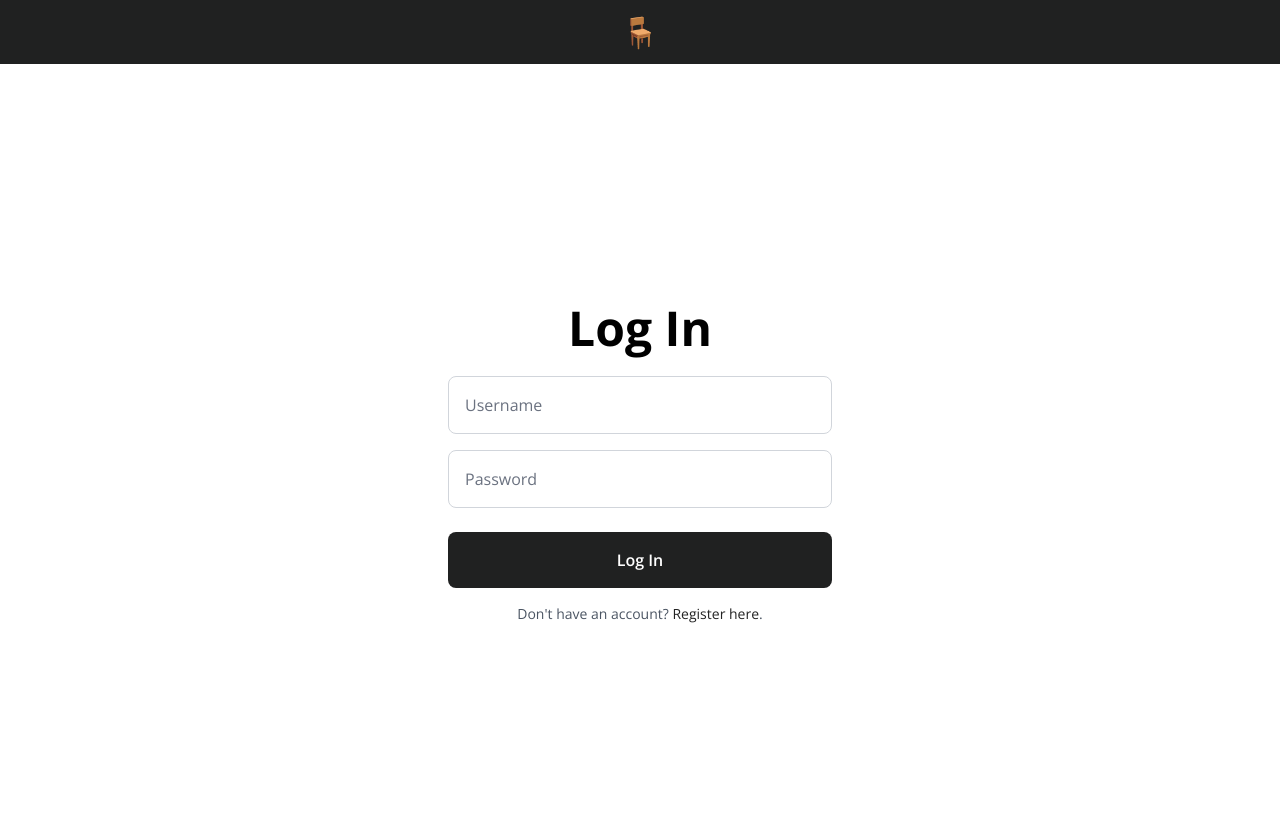
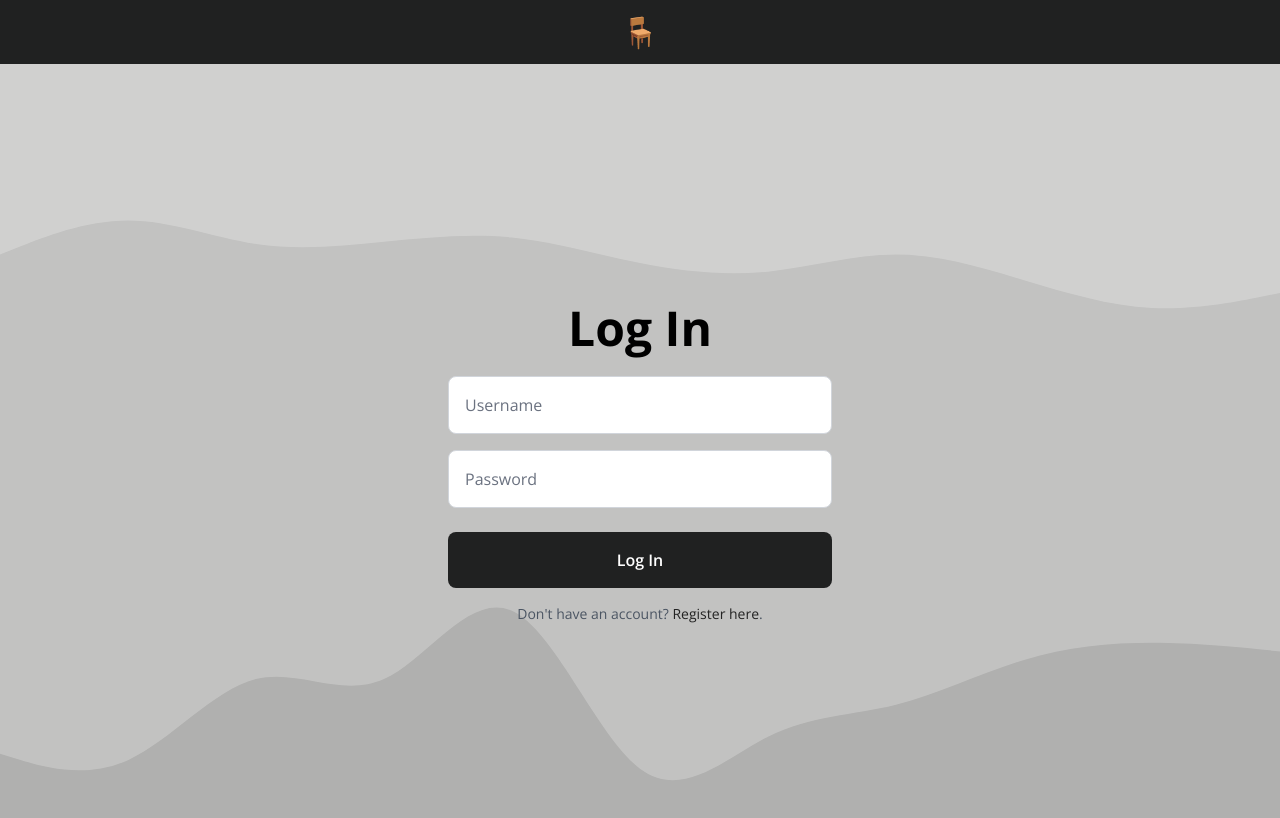
Before and after one commit to pranavbalu1/university-seat-swapper, a SvelteKit app in the folder frontend/seat-swapper-frontend/: page /auth/login in a window 1280 px wide. Shown: the top 818 px of the page. Built offline with nearby package versions, Linux system fonts and the light colour scheme; no server answers; a web font is replaced by a local one.

Commit message:
add background

```diff
--- a/frontend/seat-swapper-frontend/src/routes/+layout.svelte
+++ b/frontend/seat-swapper-frontend/src/routes/+layout.svelte
@@ -35,7 +35,13 @@
 
 
 
-<main class="bg-background h-svh">  <!-- Add a background color if necessary -->
+<main
+  class="h-svh bg-stacked-waves bg-cover bg-no-repeat">
   <Navbar />  <!-- Add the Navbar at the top -->
   {@render children()}  <!-- This renders the content of each page -->
 </main>
+
+<style>
+
+
+</style>
--- a/frontend/seat-swapper-frontend/src/routes/auth/login/+page.svelte
+++ b/frontend/seat-swapper-frontend/src/routes/auth/login/+page.svelte
@@ -18,7 +18,7 @@
     };
 </script>
 
-<div class="min-h-screen bg-background flex flex-col">
+<div class="min-h-screen bg-stacked-waves-2 bg-cover bg-no-repeat flex flex-col">
     <!-- Login Section -->
     <div class="flex-grow flex flex-col justify-center items-center px-4 ">
         <h1 class="text-5xl font-bold text-center text-title mb-6">Log In</h1>
--- a/frontend/seat-swapper-frontend/src/routes/dashboard/+page.svelte
+++ b/frontend/seat-swapper-frontend/src/routes/dashboard/+page.svelte
@@ -274,7 +274,7 @@
 
 <div class="flex flex-col justify-center items-center p-1 pt-[4%]">
   <!-- Tab navigation -->
-  <div class="flex justify-left gap-20 mb-2 mt-4 w-[80%] max-w-[80rem] px-8 py-4 rounded-2xl border-2 border-gray-400">
+  <div class="bg-background bg-opacity-80 flex justify-left gap-20 mb-2 mt-4 w-[80%] max-w-[80rem] px-8 py-4 rounded-2xl border-2 border-gray-400">
     <button class="text-2xl hover:underline underline-offset-2 decoration-2 text-primary" on:click={() => activeTab.set('profile')} class:underline={$activeTab === 'profile'}>
       Profile
     </button>
@@ -286,7 +286,7 @@
     </button>
   </div>
 
-  <div class="flex flex-col justify-center items-center h-[45rem] w-[80%] max-w-[80rem] px-8 py-4 rounded-2xl border-2 border-gray-400">
+  <div class=" bg-background bg-opacity-80 flex flex-col justify-center items-center h-[45rem] w-[80%] max-w-[80rem] px-8 py-4 rounded-2xl border-2 border-gray-400">
     <!-- Profile tab -->
     {#if $activeTab === 'profile'}
       <form class="flex flex-col gap-4 w-full max-w-md" on:submit|preventDefault={saveProfile}>
--- a/frontend/seat-swapper-frontend/tailwind.config.ts
+++ b/frontend/seat-swapper-frontend/tailwind.config.ts
@@ -17,10 +17,15 @@ export default {
       colors: {
         primary: '#232323',
         secondary: '#bbbbba',
-        background: '#FFFFFF',
+        background: '#f2f2f2',
         button:'#81f3ff',
         buttonHover: '#3B7FBC',
-        navbar: '#202121',  // Add this new color for navbar
+        navbar: '#202121',
+
+      },
+      backgroundImage: {
+        'stacked-waves': "url('/stacked_waves.svg')",
+        'stacked-waves-2': "url('/stacked-waves-1.svg')",
       },
     },
   },
```
Also changed, not shown: frontend/seat-swapper-frontend/static/stacked-waves-1.svg (added), frontend/seat-swapper-frontend/static/stacked_waves.svg (added).
